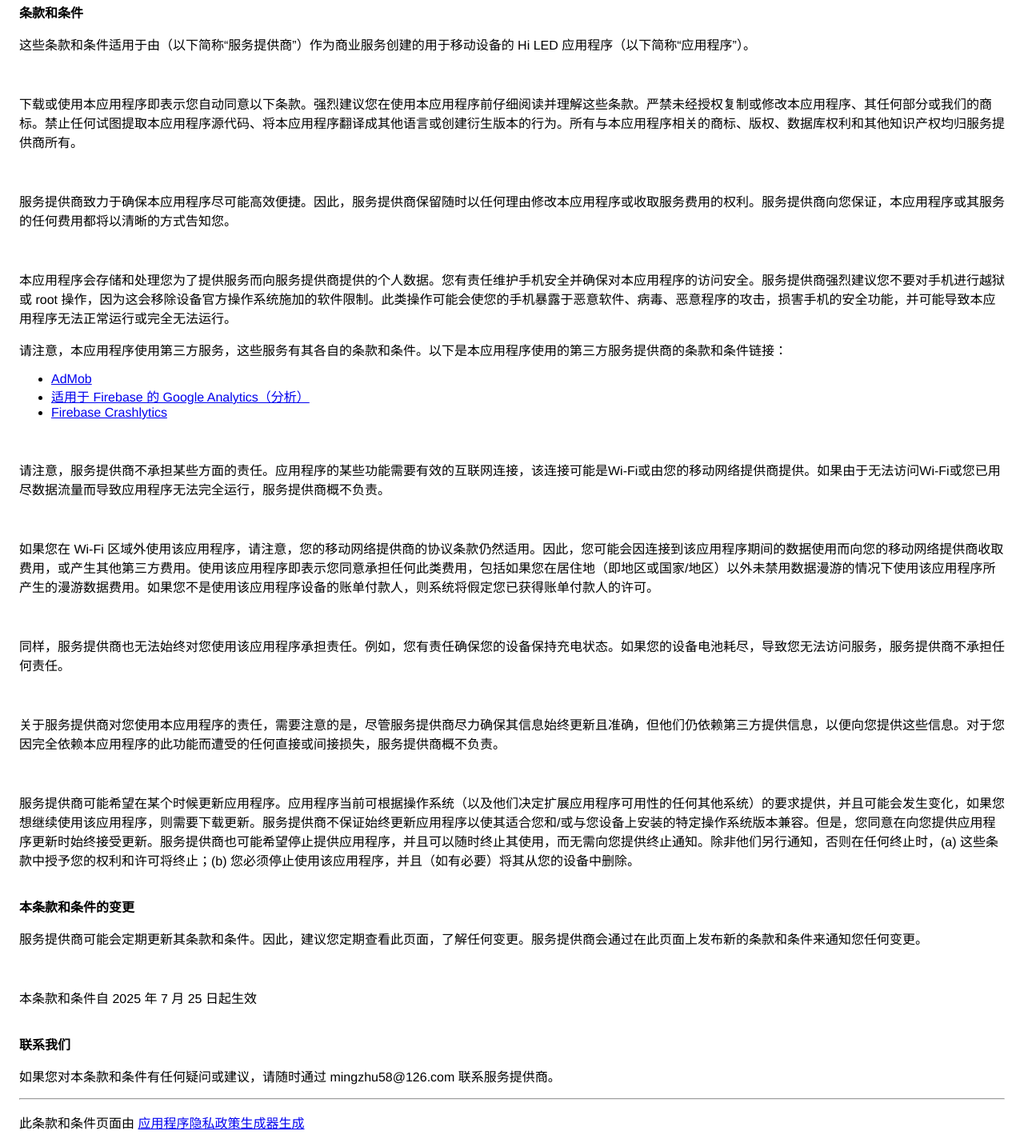
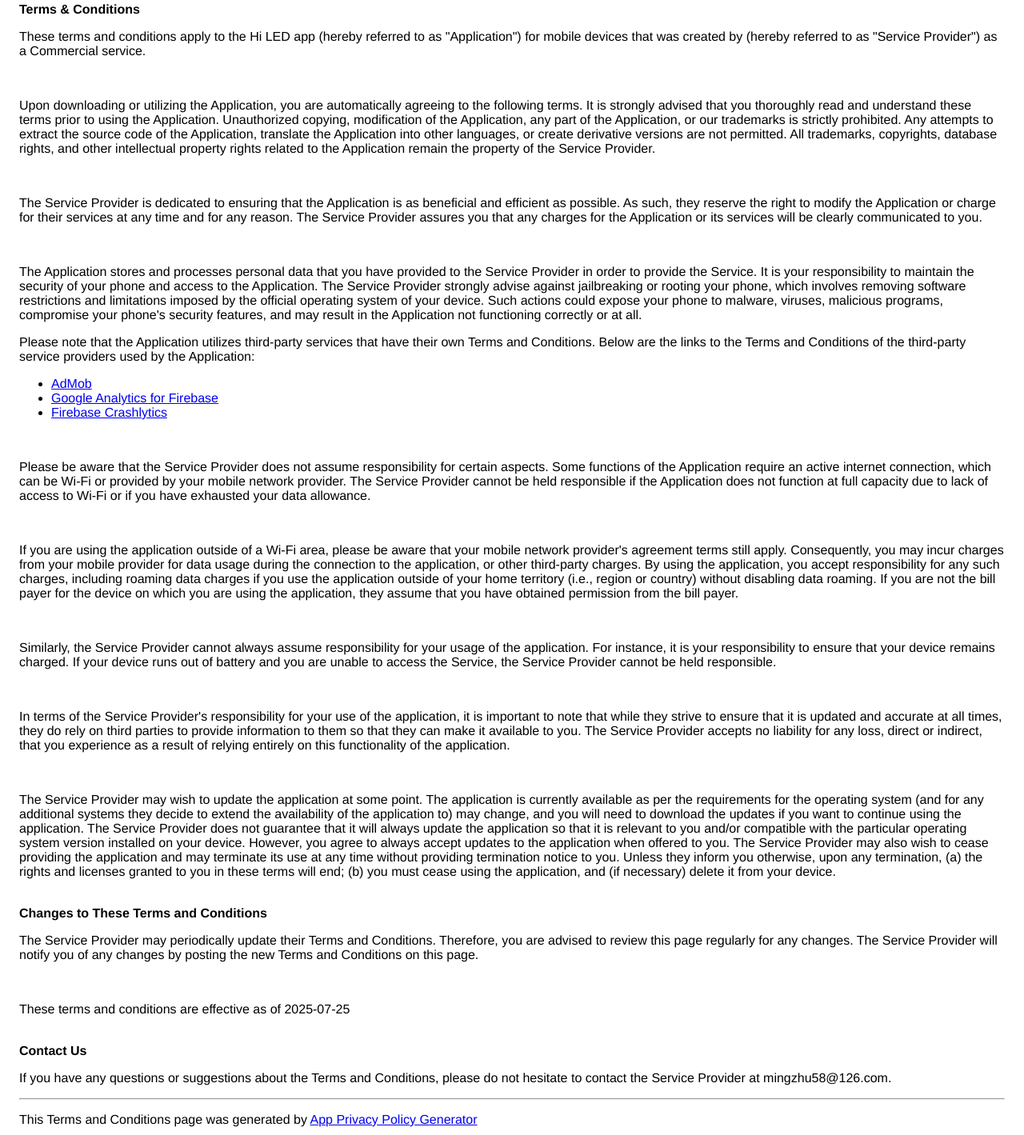
Before and after one commit to xa5k0092025-ai/h5, a plain HTML site: page terms.html in a window 1280 px wide. Shown: the part 21-1440 px from the top of the page at 80% size. Drawn offline with Linux system fonts and the light colour scheme.

Commit message:
Update terms.html

```diff
--- a/terms.html
+++ b/terms.html
@@ -4,11 +4,7 @@
 <head>
     <meta charset='utf-8'>
     <meta name='viewport' content='width=device-width'>
-    <title>
-        <font dir="auto" style="vertical-align: inherit;">
-            <font dir="auto" style="vertical-align: inherit;">条款和条件</font>
-        </font>
-    </title>
+    <title>Terms &amp; Conditions</title>
     <style>
         body {
             font-family: 'Helvetica Neue', Helvetica, Arial, sans-serif;
@@ -18,130 +14,77 @@
 </head>
 
 <body>
-    <strong>
-        <font dir="auto" style="vertical-align: inherit;">
-            <font dir="auto" style="vertical-align: inherit;">条款和条件</font>
-        </font>
-    </strong><br>
-    <p>
-        <font dir="auto" style="vertical-align: inherit;">
-            <font dir="auto" style="vertical-align: inherit;">这些条款和条件适用于由（以下简称“服务提供商”）作为商业服务创建的用于移动设备的 Hi LED
-                应用程序（以下简称“应用程序”）。</font>
-        </font>
+    <strong>Terms &amp; Conditions</strong><br>
+    <p>These terms and conditions apply to the Hi LED app (hereby referred to as "Application") for mobile devices that
+        was created by (hereby referred to as "Service Provider") as a Commercial service.</p><br>
+    <p>Upon downloading or utilizing the Application, you are automatically agreeing to the following terms. It is
+        strongly advised that you thoroughly read and understand these terms prior to using the Application.
+        Unauthorized copying, modification of the Application, any part of the Application, or our trademarks is
+        strictly prohibited. Any attempts to extract the source code of the Application, translate the Application into
+        other languages, or create derivative versions are not permitted. All trademarks, copyrights, database rights,
+        and other intellectual property rights related to the Application remain the property of the Service Provider.
     </p><br>
-    <p>
-        <font dir="auto" style="vertical-align: inherit;">
-            <font dir="auto" style="vertical-align: inherit;">
-                下载或使用本应用程序即表示您自动同意以下条款。强烈建议您在使用本应用程序前仔细阅读并理解这些条款。严禁未经授权复制或修改本应用程序、其任何部分或我们的商标。禁止任何试图提取本应用程序源代码、将本应用程序翻译成其他语言或创建衍生版本的行为。所有与本应用程序相关的商标、版权、数据库权利和其他知识产权均归服务提供商所有。
-            </font>
-        </font>
-    </p><br>
-    <p>
-        <font dir="auto" style="vertical-align: inherit;">
-            <font dir="auto" style="vertical-align: inherit;">
-                服务提供商致力于确保本应用程序尽可能高效便捷。因此，服务提供商保留随时以任何理由修改本应用程序或收取服务费用的权利。服务提供商向您保证，本应用程序或其服务的任何费用都将以清晰的方式告知您。</font>
-        </font>
-    </p><br>
-    <p>
-        <font dir="auto" style="vertical-align: inherit;">
-            <font dir="auto" style="vertical-align: inherit;">
-                本应用程序会存储和处理您为了提供服务而向服务提供商提供的个人数据。您有责任维护手机安全并确保对本应用程序的访问安全。服务提供商强烈建议您不要对手机进行越狱或 root
-                操作，因为这会移除设备官方操作系统施加的软件限制。此类操作可能会使您的手机暴露于恶意软件、病毒、恶意程序的攻击，损害手机的安全功能，并可能导致本应用程序无法正常运行或完全无法运行。</font>
-        </font>
-    </p>
+    <p>The Service Provider is dedicated to ensuring that the Application is as beneficial and efficient as possible. As
+        such, they reserve the right to modify the Application or charge for their services at any time and for any
+        reason. The Service Provider assures you that any charges for the Application or its services will be clearly
+        communicated to you.</p><br>
+    <p>The Application stores and processes personal data that you have provided to the Service Provider in order to
+        provide the Service. It is your responsibility to maintain the security of your phone and access to the
+        Application. The Service Provider strongly advise against jailbreaking or rooting your phone, which involves
+        removing software restrictions and limitations imposed by the official operating system of your device. Such
+        actions could expose your phone to malware, viruses, malicious programs, compromise your phone's security
+        features, and may result in the Application not functioning correctly or at all.</p>
     <div>
-        <p>
-            <font dir="auto" style="vertical-align: inherit;">
-                <font dir="auto" style="vertical-align: inherit;">
-                    请注意，本应用程序使用第三方服务，这些服务有其各自的条款和条件。以下是本应用程序使用的第三方服务提供商的条款和条件链接：</font>
-            </font>
-        </p>
+        <p>Please note that the Application utilizes third-party services that have their own Terms and Conditions.
+            Below are the links to the Terms and Conditions of the third-party service providers used by the
+            Application:</p>
         <ul>
-            <li><a href="https://developers.google.com/admob/terms" target="_blank" rel="noopener noreferrer">
-                    <font dir="auto" style="vertical-align: inherit;">
-                        <font dir="auto" style="vertical-align: inherit;">AdMob</font>
-                    </font>
-                </a></li>
-            <li><a href="https://www.google.com/analytics/terms/" target="_blank" rel="noopener noreferrer">
-                    <font dir="auto" style="vertical-align: inherit;">
-                        <font dir="auto" style="vertical-align: inherit;">适用于 Firebase 的 Google Analytics（分析）</font>
-                    </font>
-                </a></li>
-            <li><a href="https://firebase.google.com/terms/crashlytics" target="_blank" rel="noopener noreferrer">
-                    <font dir="auto" style="vertical-align: inherit;">
-                        <font dir="auto" style="vertical-align: inherit;">Firebase Crashlytics</font>
-                    </font>
-                </a></li>
+            <li><a href="https://developers.google.com/admob/terms" target="_blank" rel="noopener noreferrer">AdMob</a>
+            </li>
+            <li><a href="https://www.google.com/analytics/terms/" target="_blank" rel="noopener noreferrer">Google
+                    Analytics for Firebase</a></li>
+            <li><a href="https://firebase.google.com/terms/crashlytics" target="_blank"
+                    rel="noopener noreferrer">Firebase Crashlytics</a></li>
         </ul>
     </div><br>
-    <p>
-        <font dir="auto" style="vertical-align: inherit;">
-            <font dir="auto" style="vertical-align: inherit;">
-                请注意，服务提供商不承担某些方面的责任。应用程序的某些功能需要有效的互联网连接，该连接可能是Wi-Fi或由您的移动网络提供商提供。如果由于无法访问Wi-Fi或您已用尽数据流量而导致应用程序无法完全运行，服务提供商概不负责。
-            </font>
-        </font>
-    </p><br>
-    <p>
-        <font dir="auto" style="vertical-align: inherit;">
-            <font dir="auto" style="vertical-align: inherit;">如果您在 Wi-Fi
-                区域外使用该应用程序，请注意，您的移动网络提供商的协议条款仍然适用。因此，您可能会因连接到该应用程序期间的数据使用而向您的移动网络提供商收取费用，或产生其他第三方费用。使用该应用程序即表示您同意承担任何此类费用，包括如果您在居住地（即地区或国家/地区）以外未禁用数据漫游的情况下使用该应用程序所产生的漫游数据费用。如果您不是使用该应用程序设备的账单付款人，则系统将假定您已获得账单付款人的许可。
-            </font>
-        </font>
-    </p><br>
-    <p>
-        <font dir="auto" style="vertical-align: inherit;">
-            <font dir="auto" style="vertical-align: inherit;">
-                同样，服务提供商也无法始终对您使用该应用程序承担责任。例如，您有责任确保您的设备保持充电状态。如果您的设备电池耗尽，导致您无法访问服务，服务提供商不承担任何责任。</font>
-        </font>
-    </p><br>
-    <p>
-        <font dir="auto" style="vertical-align: inherit;">
-            <font dir="auto" style="vertical-align: inherit;">
-                关于服务提供商对您使用本应用程序的责任，需要注意的是，尽管服务提供商尽力确保其信息始终更新且准确，但他们仍依赖第三方提供信息，以便向您提供这些信息。对于您因完全依赖本应用程序的此功能而遭受的任何直接或间接损失，服务提供商概不负责。
-            </font>
-        </font>
-    </p><br>
-    <p>
-        <font dir="auto" style="vertical-align: inherit;">
-            <font dir="auto" style="vertical-align: inherit;">
-                服务提供商可能希望在某个时候更新应用程序。应用程序当前可根据操作系统（以及他们决定扩展应用程序可用性的任何其他系统）的要求提供，并且可能会发生变化，如果您想继续使用该应用程序，则需要下载更新。服务提供商不保证始终更新应用程序以使其适合您和/或与您设备上安装的特定操作系统版本兼容。但是，您同意在向您提供应用程序更新时始终接受更新。服务提供商也可能希望停止提供应用程序，并且可以随时终止其使用，而无需向您提供终止通知。除非他们另行通知，否则在任何终止时，(a)
-                这些条款中授予您的权利和许可将终止；(b) 您必须停止使用该应用程序，并且（如有必要）将其从您的设备中删除。</font>
-        </font>
-    </p><br><strong>
-        <font dir="auto" style="vertical-align: inherit;">
-            <font dir="auto" style="vertical-align: inherit;">本条款和条件的变更</font>
-        </font>
-    </strong>
-    <p>
-        <font dir="auto" style="vertical-align: inherit;">
-            <font dir="auto" style="vertical-align: inherit;">
-                服务提供商可能会定期更新其条款和条件。因此，建议您定期查看此页面，了解任何变更。服务提供商会通过在此页面上发布新的条款和条件来通知您任何变更。</font>
-        </font>
-    </p><br>
-    <p>
-        <font dir="auto" style="vertical-align: inherit;">
-            <font dir="auto" style="vertical-align: inherit;">本条款和条件自 2025 年 7 月 25 日起生效</font>
-        </font>
-    </p><br><strong>
-        <font dir="auto" style="vertical-align: inherit;">
-            <font dir="auto" style="vertical-align: inherit;">联系我们</font>
-        </font>
-    </strong>
-    <p>
-        <font dir="auto" style="vertical-align: inherit;">
-            <font dir="auto" style="vertical-align: inherit;">如果您对本条款和条件有任何疑问或建议，请随时通过 mingzhu58@126.com 联系服务提供商。</font>
-        </font>
-    </p>
+    <p>Please be aware that the Service Provider does not assume responsibility for certain aspects. Some functions of
+        the Application require an active internet connection, which can be Wi-Fi or provided by your mobile network
+        provider. The Service Provider cannot be held responsible if the Application does not function at full capacity
+        due to lack of access to Wi-Fi or if you have exhausted your data allowance.</p><br>
+    <p>If you are using the application outside of a Wi-Fi area, please be aware that your mobile network provider's
+        agreement terms still apply. Consequently, you may incur charges from your mobile provider for data usage during
+        the connection to the application, or other third-party charges. By using the application, you accept
+        responsibility for any such charges, including roaming data charges if you use the application outside of your
+        home territory (i.e., region or country) without disabling data roaming. If you are not the bill payer for the
+        device on which you are using the application, they assume that you have obtained permission from the bill
+        payer.</p><br>
+    <p>Similarly, the Service Provider cannot always assume responsibility for your usage of the application. For
+        instance, it is your responsibility to ensure that your device remains charged. If your device runs out of
+        battery and you are unable to access the Service, the Service Provider cannot be held responsible.</p><br>
+    <p>In terms of the Service Provider's responsibility for your use of the application, it is important to note that
+        while they strive to ensure that it is updated and accurate at all times, they do rely on third parties to
+        provide information to them so that they can make it available to you. The Service Provider accepts no liability
+        for any loss, direct or indirect, that you experience as a result of relying entirely on this functionality of
+        the application.</p><br>
+    <p>The Service Provider may wish to update the application at some point. The application is currently available as
+        per the requirements for the operating system (and for any additional systems they decide to extend the
+        availability of the application to) may change, and you will need to download the updates if you want to
+        continue using the application. The Service Provider does not guarantee that it will always update the
+        application so that it is relevant to you and/or compatible with the particular operating system version
+        installed on your device. However, you agree to always accept updates to the application when offered to you.
+        The Service Provider may also wish to cease providing the application and may terminate its use at any time
+        without providing termination notice to you. Unless they inform you otherwise, upon any termination, (a) the
+        rights and licenses granted to you in these terms will end; (b) you must cease using the application, and (if
+        necessary) delete it from your device.</p><br><strong>Changes to These Terms and Conditions</strong>
+    <p>The Service Provider may periodically update their Terms and Conditions. Therefore, you are advised to review
+        this page regularly for any changes. The Service Provider will notify you of any changes by posting the new
+        Terms and Conditions on this page.</p><br>
+    <p>These terms and conditions are effective as of 2025-07-25</p><br><strong>Contact Us</strong>
+    <p>If you have any questions or suggestions about the Terms and Conditions, please do not hesitate to contact the
+        Service Provider at mingzhu58@126.com.</p>
     <hr>
-    <p>
-        <font dir="auto" style="vertical-align: inherit;">
-            <font dir="auto" style="vertical-align: inherit;">此条款和条件页面由</font>
-        </font><a href="https://app-privacy-policy-generator.nisrulz.com/" target="_blank" rel="noopener noreferrer">
-            <font dir="auto" style="vertical-align: inherit;">
-                <font dir="auto" style="vertical-align: inherit;">应用程序隐私政策生成器生成</font>
-            </font>
-        </a>
-    </p>
+    <p>This Terms and Conditions page was generated by <a href="https://app-privacy-policy-generator.nisrulz.com/"
+            target="_blank" rel="noopener noreferrer">App Privacy Policy Generator</a></p>
 </body>
 
 </html>
```
